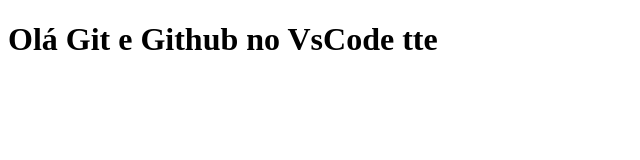
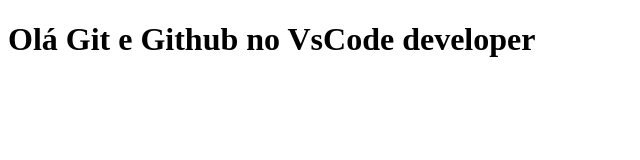
Before and after one commit to joellaranjeira/GitCode, a plain HTML site: page Index.html in a window 1280 px wide. Shown: the whole page, without its empty margins (0-640 px from the left). Drawn offline with Linux system fonts and the light colour scheme.

Commit message:
alter developer

```diff
--- a/Index.html
+++ b/Index.html
@@ -8,6 +8,6 @@
 
 </head>
 <body>
-    <h1>Olá Git e Github no VsCode tte</h1>
+    <h1>Olá Git e Github no VsCode developer</h1>
 </body>
 </html>
```
